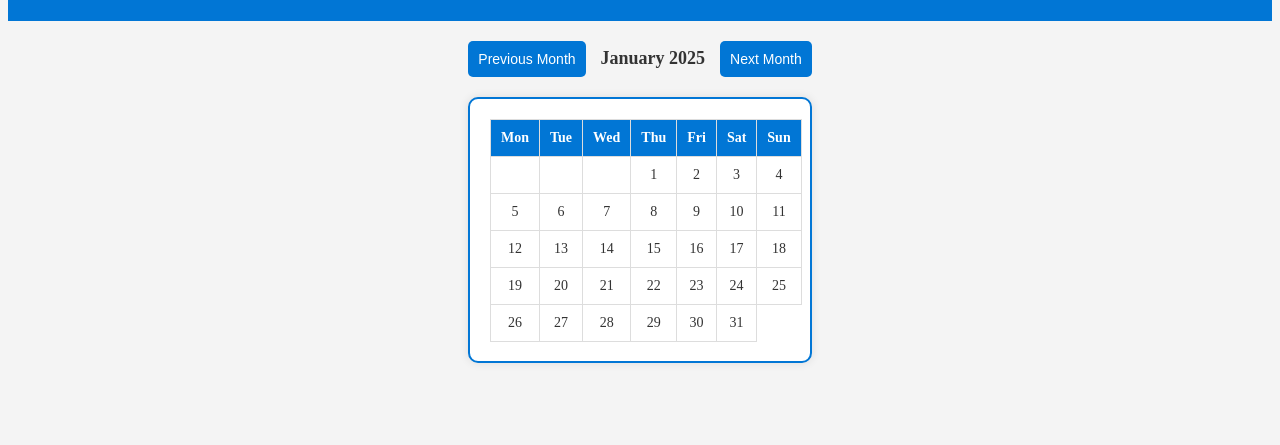
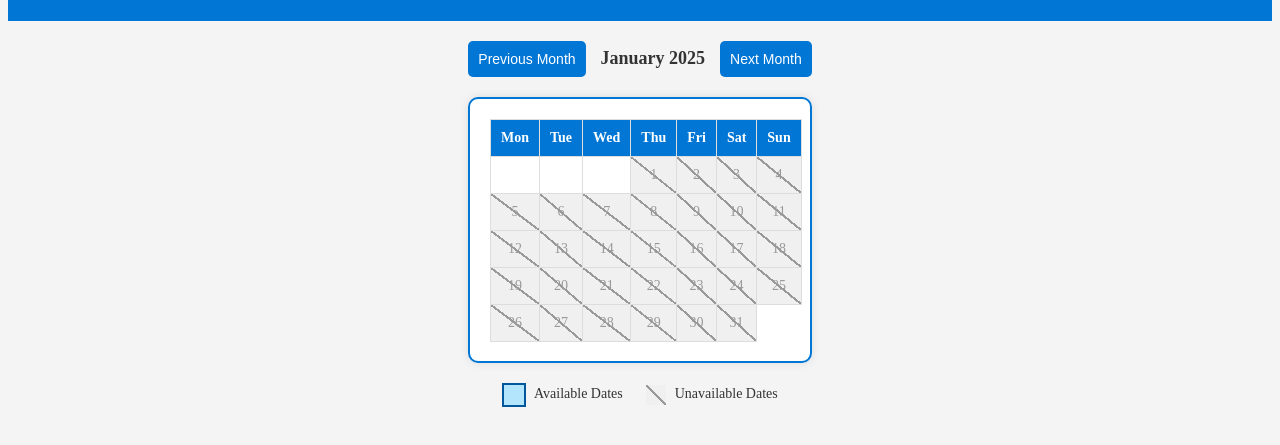
Before and after one commit to RyanHampton3/SCCC-Available-Wedding-Dates, a plain HTML site: page index.html in a window 1280 px wide. Shown: the part 107-552 px from the top of the page. Drawn offline with Linux system fonts and the light colour scheme.

Commit message:
Update index.html

```diff
--- a/index.html
+++ b/index.html
@@ -55,18 +55,69 @@
             padding: 10px;
             text-align: center;
             font-size: 14px;
+            position: relative; /* Needed for pseudo-element positioning */
         }
         .calendar th {
             background-color: rgb(1, 118, 213);
             color: white;
         }
         .available {
-            background-color: #e6f2ff;
+            background-color: #b3e5fc; /* Lighter blue background */
+            color: #01579b; /* Dark blue text for contrast */
+            font-weight: bold; /* Bold text */
+            border: 2px solid #01579b; /* Darker border for emphasis */
+            box-shadow: 0 0 5px rgba(1, 87, 155, 0.5); /* Subtle shadow to lift off the page */
+        }
+        .unavailable {
+            color: #999;
+            background-color: #f0f0f0;
+        }
+        .unavailable::after {
+            content: '';
+            position: absolute;
+            top: 0;
+            left: 0;
+            right: 0;
+            bottom: 0;
+            background: linear-gradient(to top right, transparent calc(50% - 1px), #999 calc(50% - 1px), #999 calc(50% + 1px), transparent calc(50% + 1px));
         }
         #current-month-year {
             font-size: 18px;
             font-weight: bold;
             margin: 0 10px;
+        }
+        .legend {
+            text-align: center;
+            margin-top: 20px;
+            font-size: 14px;
+        }
+        .legend-item {
+            display: inline-block;
+            margin: 0 10px;
+        }
+        .legend-color {
+            width: 20px;
+            height: 20px;
+            display: inline-block;
+            margin-right: 5px;
+            vertical-align: middle;
+        }
+        .available-legend {
+            background-color: #b3e5fc;
+            border: 2px solid #01579b;
+        }
+        .unavailable-legend {
+            background-color: #f0f0f0;
+            position: relative;
+        }
+        .unavailable-legend::after {
+            content: '';
+            position: absolute;
+            top: 0;
+            left: 0;
+            right: 0;
+            bottom: 0;
+            background: linear-gradient(to top right, transparent calc(50% - 1px), #999 calc(50% - 1px), #999 calc(50% + 1px), transparent calc(50% + 1px));
         }
 
         @media (max-width: 600px) {
@@ -110,6 +161,14 @@
             </tbody>
         </table>
     </div>
+    <div class="legend">
+        <div class="legend-item">
+            <span class="legend-color available-legend"></span> Available Dates
+        </div>
+        <div class="legend-item">
+            <span class="legend-color unavailable-legend"></span> Unavailable Dates
+        </div>
+    </div>
     <script>
         let currentMonth = 0; // January
         let currentYear = 2025;
@@ -144,6 +203,8 @@
                         let checkDate = `${year}-${(month + 1).toString().padStart(2, '0')}-${date.toString().padStart(2, '0')}`;
                         if (availableDates.includes(checkDate)) {
                             cell.classList.add('available');
+                        } else {
+                            cell.classList.add('unavailable');
                         }
                         row.appendChild(cell);
                         date++;
@@ -180,5 +241,3 @@
     </script>
 </body>
 </html>
-</body>
-</html>
```
